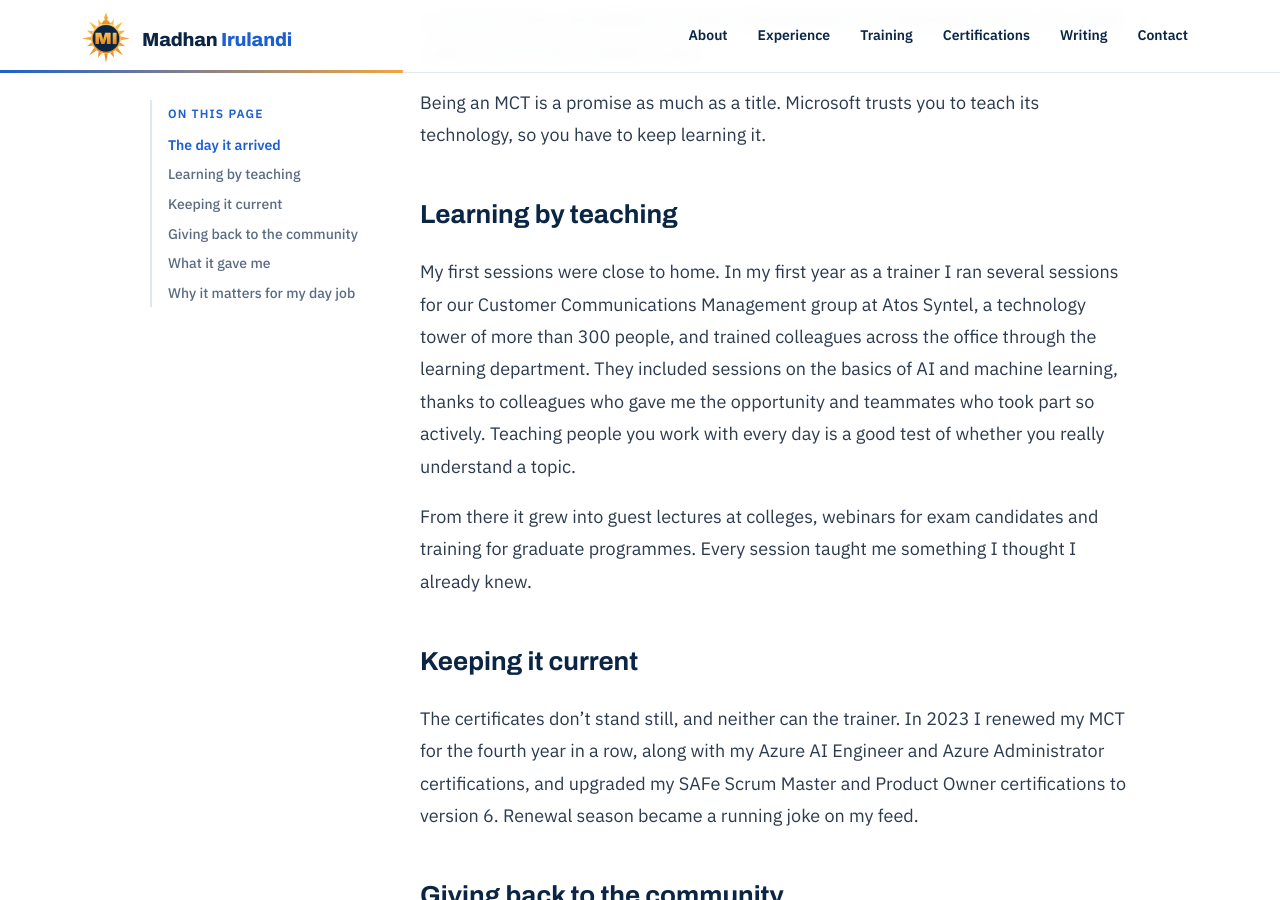
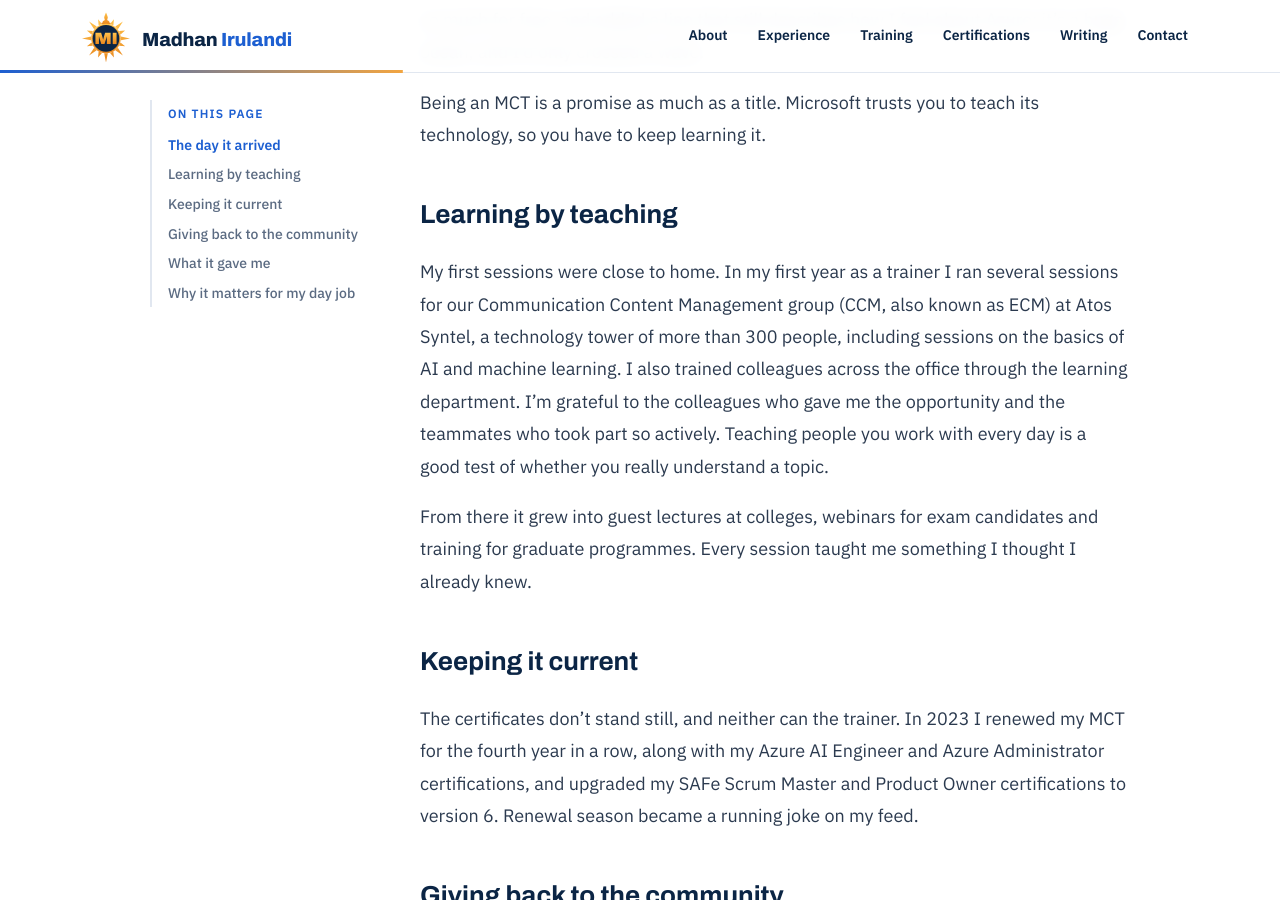
Before and after one commit to Madhan-I/Madhan-I.github.io, a Jekyll site: the page built from _posts/2026-03-24-how-the-pandemic-made-me-a-trainer.md, in a window 1280 px wide and 900 px high, scrolled down 970 px. Built offline with Jekyll 4.4.1, drawn with Linux system fonts in a browser that asks for light colours; our own code applies the rules of GitHub Pages for plain Markdown files.

Commit message:
Blog: CCM full form as used at Atos Syntel.
Co-Authored-By: Claude Opus 5.5 <noreply@anthropic.com>
Claude-Session: https://claude.ai/code/session_01MFRrTt7LBDdX57m85KHNGp

```diff
--- a/_posts/2026-03-24-how-the-pandemic-made-me-a-trainer.md
+++ b/_posts/2026-03-24-how-the-pandemic-made-me-a-trainer.md
@@ -20,7 +20,7 @@ Being an MCT is a promise as much as a title. Microsoft trusts you to teach its
 
 ## Learning by teaching
 
-My first sessions were close to home. In my first year as a trainer I ran several sessions for our Customer Communications Management group at Atos Syntel, a technology tower of more than 300 people, and trained colleagues across the office through the learning department. They included sessions on the basics of AI and machine learning, thanks to colleagues who gave me the opportunity and teammates who took part so actively. Teaching people you work with every day is a good test of whether you really understand a topic.
+My first sessions were close to home. In my first year as a trainer I ran several sessions for our Communication Content Management group (CCM, also known as ECM) at Atos Syntel, a technology tower of more than 300 people, including sessions on the basics of AI and machine learning. I also trained colleagues across the office through the learning department. I'm grateful to the colleagues who gave me the opportunity and the teammates who took part so actively. Teaching people you work with every day is a good test of whether you really understand a topic.
 
 From there it grew into guest lectures at colleges, webinars for exam candidates and training for graduate programmes. Every session taught me something I thought I already knew.
 
```
Also changed, not shown: _posts/2026-05-05-first-guest-lecture-to-star-volunteer.md (+1 -1 lines).
